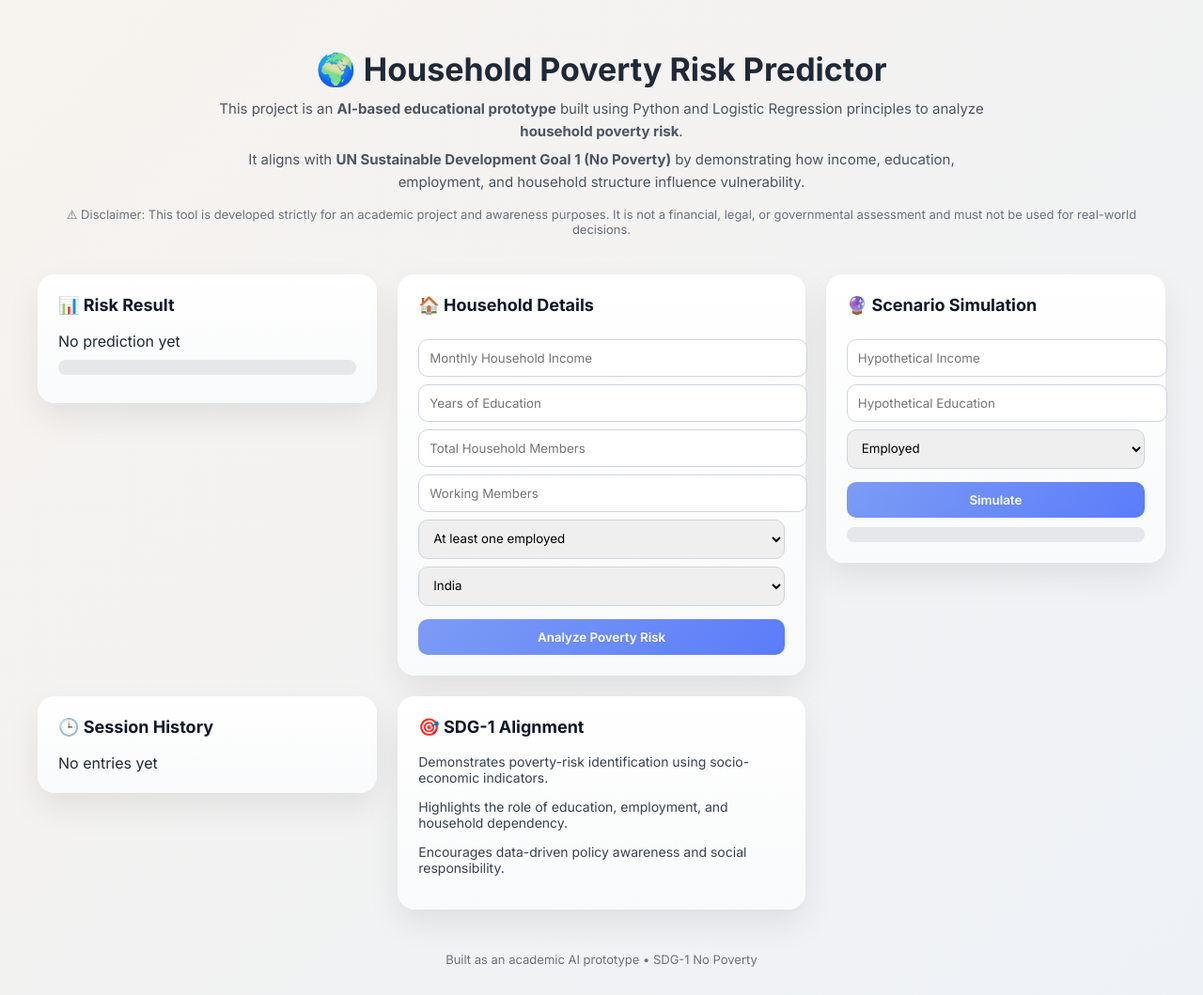
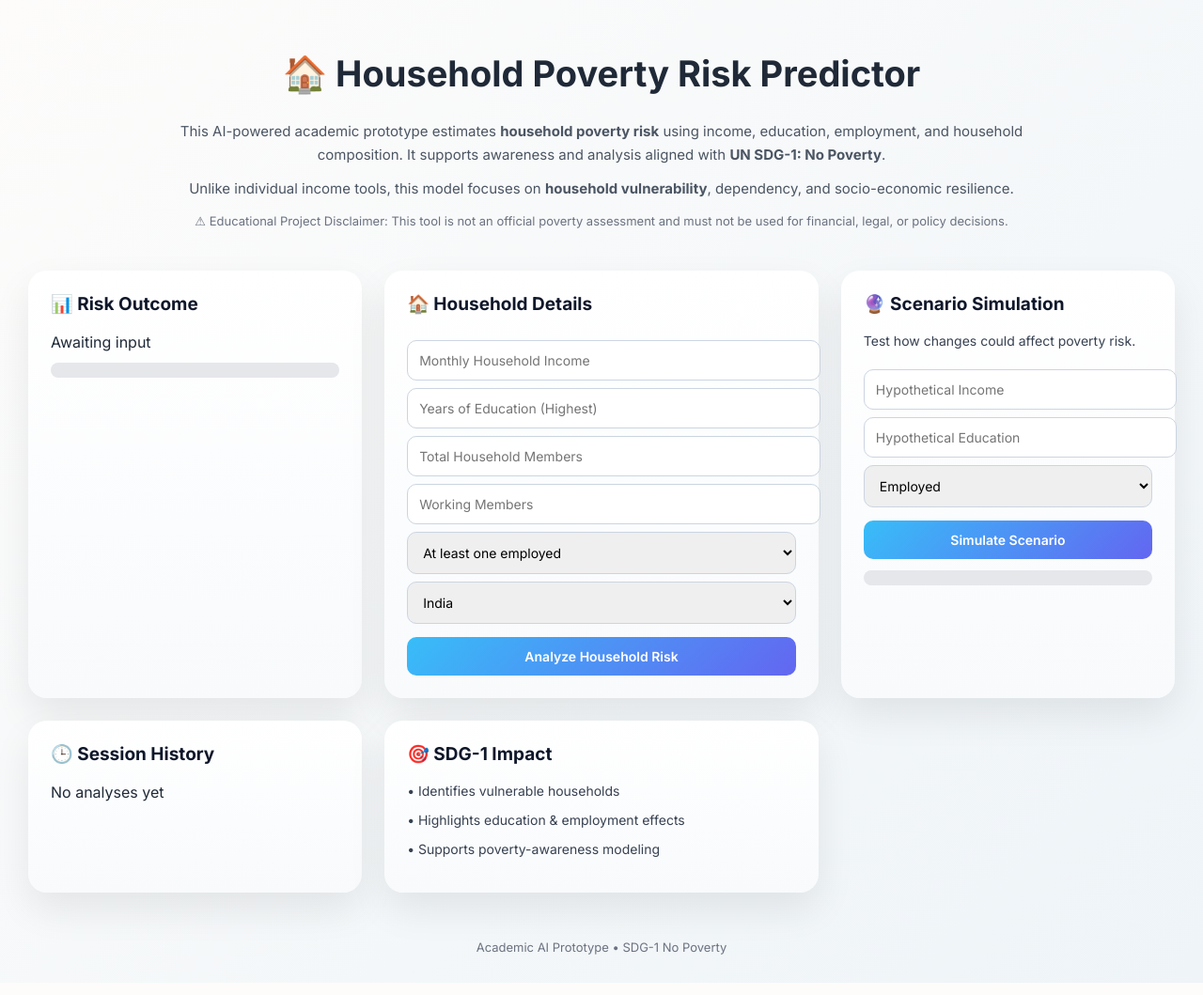
Before and after one commit to Github-of-dp/SDG_Poverty_App, a Flask app: page / in a window 1280 px wide. Shown: the whole page at 94% size. Run offline with Flask 3, Linux system fonts and the light colour scheme.

Commit message:
Update index.html

```diff
--- a/templates/index.html
+++ b/templates/index.html
@@ -1,41 +1,41 @@
 <!DOCTYPE html>
-<html>
+<html lang="en">
 <head>
-    <title>Poverty Risk Predictor</title>
+    <title>Household Poverty Risk Predictor</title>
 
     <link href="https://fonts.googleapis.com/css2?family=Inter:wght@400;500;600;700&display=swap" rel="stylesheet">
 
     <style>
         body {
             font-family: 'Inter', sans-serif;
-            background: linear-gradient(135deg, #f7f3ee, #eef2f7);
+            background: linear-gradient(135deg, #fdfcfb, #eef4f8);
             margin: 0;
             padding: 30px;
             color: #1f2937;
         }
 
         .container {
-            max-width: 1200px;
+            max-width: 1250px;
             margin: auto;
         }
 
-        /* ---------------- INTRO ---------------- */
+        /* ---------- INTRO ---------- */
         .intro {
             text-align: center;
-            margin-bottom: 40px;
+            margin-bottom: 45px;
         }
 
         .intro h1 {
-            font-size: 34px;
-            margin-bottom: 10px;
+            font-size: 38px;
+            font-weight: 700;
         }
 
         .intro p {
-            max-width: 820px;
-            margin: 6px auto;
+            max-width: 900px;
+            margin: 10px auto;
             font-size: 15px;
+            line-height: 1.7;
             color: #4b5563;
-            line-height: 1.6;
         }
 
         .disclaimer {
@@ -44,12 +44,11 @@
             color: #6b7280;
         }
 
-        /* ---------------- GRID ---------------- */
+        /* ---------- GRID ---------- */
         .grid {
             display: grid;
-            grid-template-columns: 1fr 1.2fr 1fr;
-            gap: 22px;
-            align-items: start;
+            grid-template-columns: 1fr 1.3fr 1fr;
+            gap: 24px;
         }
 
         .center {
@@ -57,44 +56,44 @@
         }
 
         .card {
-            background: linear-gradient(180deg, #ffffff, #f9fafb);
-            border-radius: 18px;
-            padding: 22px;
-            box-shadow: 0 15px 35px rgba(0,0,0,0.08);
-            transition: transform 0.25s ease, box-shadow 0.25s ease;
+            background: linear-gradient(180deg, #ffffff, #f8fafc);
+            border-radius: 20px;
+            padding: 24px;
+            box-shadow: 0 18px 40px rgba(0,0,0,0.08);
+            transition: transform 0.3s ease;
         }
 
         .card:hover {
-            transform: translateY(-4px);
-            box-shadow: 0 22px 45px rgba(0,0,0,0.12);
+            transform: translateY(-5px);
         }
 
         h3 {
             margin-top: 0;
-            font-size: 18px;
+            font-size: 19px;
             color: #0f172a;
         }
 
         input, select, button {
             width: 100%;
-            padding: 11px;
+            padding: 12px;
             margin-top: 8px;
             border-radius: 10px;
-            border: 1px solid #d1d5db;
+            border: 1px solid #cbd5e1;
             font-family: 'Inter', sans-serif;
+            font-size: 14px;
         }
 
         button {
-            background: linear-gradient(135deg, #7c9cf5, #5b7cfa);
+            background: linear-gradient(135deg, #38bdf8, #6366f1);
             color: white;
             font-weight: 600;
+            border: none;
             cursor: pointer;
-            border: none;
             margin-top: 14px;
         }
 
         button:hover {
-            opacity: 0.92;
+            opacity: 0.95;
         }
 
         .bar {
@@ -102,7 +101,7 @@
             background: #e5e7eb;
             border-radius: 999px;
             overflow: hidden;
-            margin-top: 10px;
+            margin-top: 12px;
         }
 
         .fill {
@@ -114,19 +113,18 @@
 
         .info {
             font-size: 14px;
-            margin-top: 8px;
+            margin-top: 10px;
             color: #374151;
         }
 
         .history-item {
             font-size: 13px;
             padding: 6px 0;
-            border-bottom: 1px dashed #d1d5db;
+            border-bottom: 1px dashed #cbd5e1;
         }
 
-        /* ---------------- FOOTER ---------------- */
         .footer {
-            margin-top: 45px;
+            margin-top: 50px;
             text-align: center;
             font-size: 13px;
             color: #6b7280;
@@ -139,28 +137,30 @@
 
     <!-- INTRO -->
     <div class="intro">
-        <h1>🌍 Household Poverty Risk Predictor</h1>
+        <h1>🏠 Household Poverty Risk Predictor</h1>
         <p>
-            This project is an <b>AI-based educational prototype</b> built using Python and
-            Logistic Regression principles to analyze <b>household poverty risk</b>.
+            This AI-powered academic prototype estimates <b>household poverty risk</b> using income,
+            education, employment, and household composition.
+            It supports awareness and analysis aligned with
+            <b>UN SDG-1: No Poverty</b>.
         </p>
         <p>
-            It aligns with <b>UN Sustainable Development Goal 1 (No Poverty)</b> by demonstrating
-            how income, education, employment, and household structure influence vulnerability.
+            Unlike individual income tools, this model focuses on <b>household vulnerability</b>,
+            dependency, and socio-economic resilience.
         </p>
         <div class="disclaimer">
-            ⚠ Disclaimer: This tool is developed strictly for an academic project and awareness purposes.
-            It is not a financial, legal, or governmental assessment and must not be used for real-world decisions.
+            ⚠ Educational Project Disclaimer: This tool is not an official poverty assessment
+            and must not be used for financial, legal, or policy decisions.
         </div>
     </div>
 
     <!-- GRID -->
     <div class="grid">
 
-        <!-- LEFT COLUMN -->
+        <!-- LEFT -->
         <div class="card">
-            <h3>📊 Risk Result</h3>
-            <div id="result">No prediction yet</div>
+            <h3>📊 Risk Outcome</h3>
+            <div id="result">Awaiting input</div>
             <div class="bar">
                 <div id="fill" class="fill"></div>
             </div>
@@ -168,12 +168,12 @@
             <div id="help" class="info"></div>
         </div>
 
-        <!-- CENTER INPUT -->
+        <!-- CENTER -->
         <div class="card center">
             <h3>🏠 Household Details</h3>
             <form id="form">
                 <input type="number" name="income" placeholder="Monthly Household Income" required>
-                <input type="number" name="education" placeholder="Years of Education" required>
+                <input type="number" name="education" placeholder="Years of Education (Highest)" required>
                 <input type="number" name="household_size" placeholder="Total Household Members" required>
                 <input type="number" name="working_members" placeholder="Working Members" required>
 
@@ -191,13 +191,14 @@
                     <option>Brazil</option>
                 </select>
 
-                <button type="submit">Analyze Poverty Risk</button>
+                <button type="submit">Analyze Household Risk</button>
             </form>
         </div>
 
-        <!-- RIGHT COLUMN -->
+        <!-- RIGHT -->
         <div class="card">
             <h3>🔮 Scenario Simulation</h3>
+            <p class="info">Test how changes could affect poverty risk.</p>
             <form id="scenario">
                 <input type="number" name="income" placeholder="Hypothetical Income" required>
                 <input type="number" name="education" placeholder="Hypothetical Education" required>
@@ -205,7 +206,7 @@
                     <option value="1">Employed</option>
                     <option value="0">Unemployed</option>
                 </select>
-                <button type="submit">Simulate</button>
+                <button type="submit">Simulate Scenario</button>
             </form>
             <div id="scenario-result" class="info"></div>
             <div class="bar">
@@ -216,45 +217,42 @@
         <!-- BOTTOM LEFT -->
         <div class="card">
             <h3>🕒 Session History</h3>
-            <div id="history">No entries yet</div>
+            <div id="history">No analyses yet</div>
         </div>
 
         <!-- BOTTOM RIGHT -->
         <div class="card">
-            <h3>🎯 SDG-1 Alignment</h3>
-            <p class="info">
-                Demonstrates poverty-risk identification using socio-economic indicators.
-            </p>
-            <p class="info">
-                Highlights the role of education, employment, and household dependency.
-            </p>
-            <p class="info">
-                Encourages data-driven policy awareness and social responsibility.
-            </p>
+            <h3>🎯 SDG-1 Impact</h3>
+            <p class="info">• Identifies vulnerable households</p>
+            <p class="info">• Highlights education & employment effects</p>
+            <p class="info">• Supports poverty-awareness modeling</p>
         </div>
 
     </div>
 
     <div class="footer">
-        Built as an academic AI prototype • SDG-1 No Poverty
+        Academic AI Prototype • SDG-1 No Poverty
     </div>
 </div>
 
 <script>
+async function runPrediction(form, resultEl, fillEl) {
+    const res = await fetch("/predict", {
+        method: "POST",
+        body: new FormData(form)
+    });
+    return await res.json();
+}
+
 document.getElementById("form").onsubmit = async (e) => {
     e.preventDefault();
-    const res = await fetch("/predict", {
-        method: "POST",
-        body: new FormData(e.target)
-    });
-    const data = await res.json();
+    const data = await runPrediction(e.target);
 
     document.getElementById("result").innerText =
         `Poverty Risk: ${data.risk}% (${data.level})`;
 
-    const fill = document.getElementById("fill");
-    fill.style.width = data.risk + "%";
-    fill.style.background = data.color;
+    document.getElementById("fill").style.width = data.risk + "%";
+    document.getElementById("fill").style.background = data.color;
 
     document.getElementById("comparison").innerText =
         "🌐 Global comparison: " + data.comparison;
@@ -262,12 +260,21 @@ document.getElementById("form").onsubmit = async (e) => {
     document.getElementById("help").innerText =
         "🤝 Suggested support: " + data.help;
 
-    const history = document.getElementById("history");
     const entry = document.createElement("div");
     entry.className = "history-item";
-    entry.innerText =
-        `Income: ${e.target.income.value}, Members: ${e.target.household_size.value}, Risk: ${data.risk}%`;
-    history.prepend(entry);
+    entry.innerText = `Income ${e.target.income.value} → ${data.risk}%`;
+    document.getElementById("history").prepend(entry);
+};
+
+document.getElementById("scenario").onsubmit = async (e) => {
+    e.preventDefault();
+    const data = await runPrediction(e.target);
+
+    document.getElementById("scenario-result").innerText =
+        `Simulated Risk: ${data.risk}% (${data.level})`;
+
+    document.getElementById("scenario-fill").style.width = data.risk + "%";
+    document.getElementById("scenario-fill").style.background = data.color;
 };
 </script>
 
```
